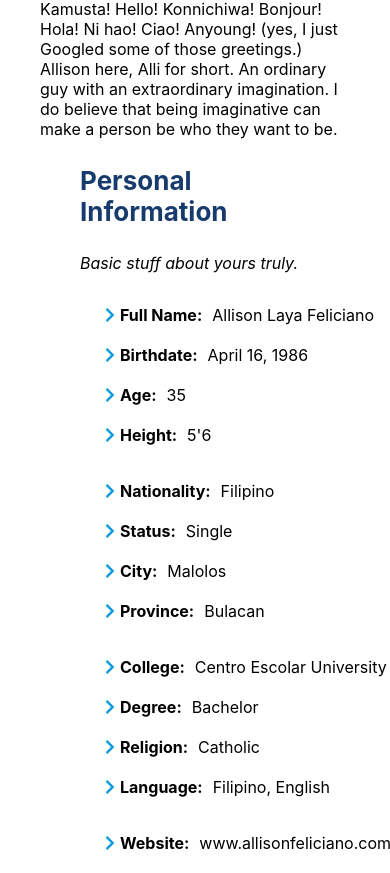
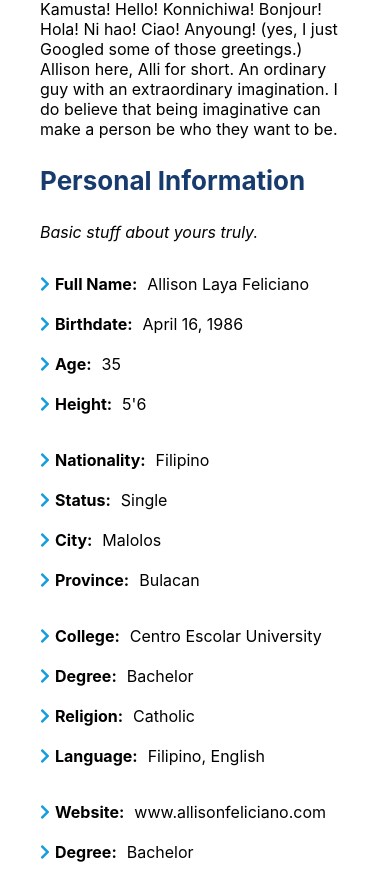
Before and after one commit to alli-son/portfolio, a React (Create React App) app: page / in a window 390 px wide. Shown: the part 951-1824 px from the top of the page. Built offline with nearby package versions, Linux system fonts and the light colour scheme.

Commit message:
About section for mobile display

```diff
--- a/src/App.css
+++ b/src/App.css
@@ -541,6 +541,18 @@ main section {
   .skills-container {
     grid-template-columns: repeat(1, 1fr);
   }
+
+  .container-content {
+    padding: 0;
+  }
+
+  .personal-info div {
+    margin-left: 0px;
+  }
+
+  .contact-details ul li span {
+    margin-right: 4px;
+  }
 }
 
 /* UNIVERSAL */
```
